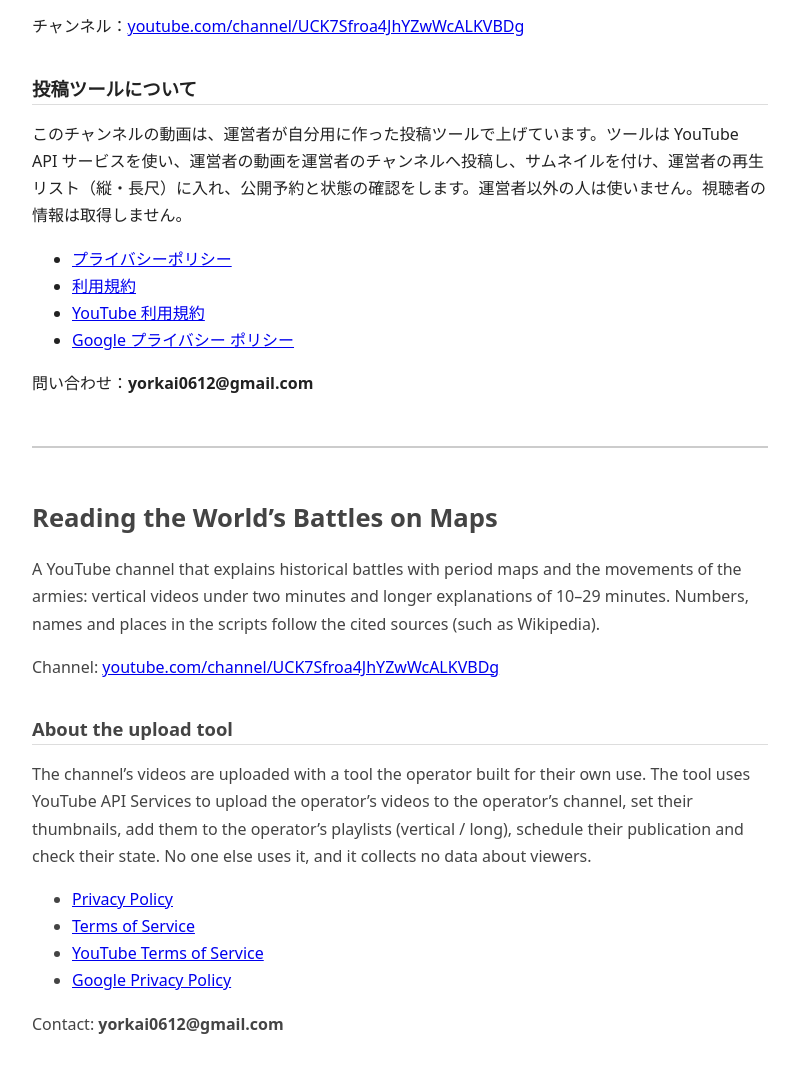
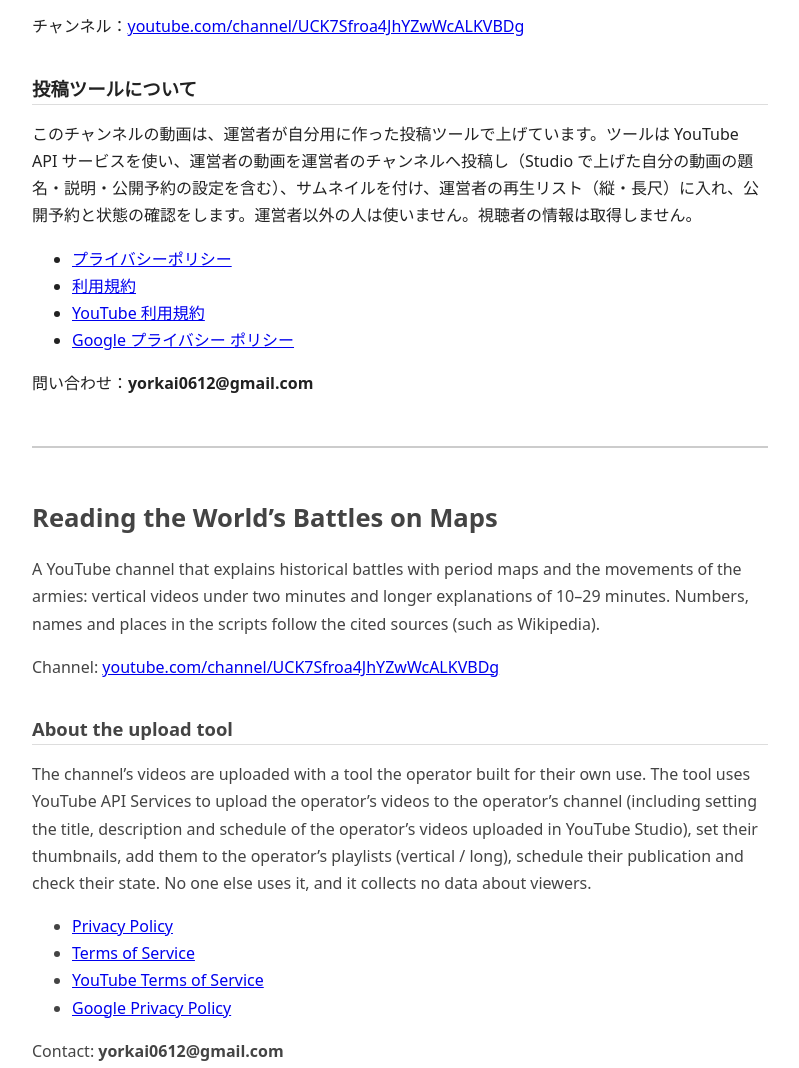
Before and after one commit to york061231/chizu-kassen, a plain HTML site: page index.html in a window 1280 px wide. Shown: the part 186-1254 px from the top of the page, without its empty margins (240-1039 px from the left). Drawn offline with Linux system fonts and the light colour scheme.

Commit message:
Add index.html

```diff
--- a/index.html
+++ b/index.html
@@ -19,7 +19,7 @@
 <p>チャンネル：<a href="https://www.youtube.com/channel/UCK7Sfroa4JhYZwWcALKVBDg">youtube.com/channel/UCK7Sfroa4JhYZwWcALKVBDg</a></p>
 
 <h2>投稿ツールについて</h2>
-<p>このチャンネルの動画は、運営者が自分用に作った投稿ツールで上げています。ツールは YouTube API サービスを使い、運営者の動画を運営者のチャンネルへ投稿し、サムネイルを付け、運営者の再生リスト（縦・長尺）に入れ、公開予約と状態の確認をします。運営者以外の人は使いません。視聴者の情報は取得しません。</p>
+<p>このチャンネルの動画は、運営者が自分用に作った投稿ツールで上げています。ツールは YouTube API サービスを使い、運営者の動画を運営者のチャンネルへ投稿し（Studio で上げた自分の動画の題名・説明・公開予約の設定を含む）、サムネイルを付け、運営者の再生リスト（縦・長尺）に入れ、公開予約と状態の確認をします。運営者以外の人は使いません。視聴者の情報は取得しません。</p>
 <ul>
   <li><a href="privacy.html">プライバシーポリシー</a></li>
   <li><a href="terms.html">利用規約</a></li>
@@ -36,7 +36,7 @@
 <p>Channel: <a href="https://www.youtube.com/channel/UCK7Sfroa4JhYZwWcALKVBDg">youtube.com/channel/UCK7Sfroa4JhYZwWcALKVBDg</a></p>
 
 <h2>About the upload tool</h2>
-<p>The channel’s videos are uploaded with a tool the operator built for their own use. The tool uses YouTube API Services to upload the operator’s videos to the operator’s channel, set their thumbnails, add them to the operator’s playlists (vertical / long), schedule their publication and check their state. No one else uses it, and it collects no data about viewers.</p>
+<p>The channel’s videos are uploaded with a tool the operator built for their own use. The tool uses YouTube API Services to upload the operator’s videos to the operator’s channel (including setting the title, description and schedule of the operator’s videos uploaded in YouTube Studio), set their thumbnails, add them to the operator’s playlists (vertical / long), schedule their publication and check their state. No one else uses it, and it collects no data about viewers.</p>
 <ul>
   <li><a href="privacy.html">Privacy Policy</a></li>
   <li><a href="terms.html">Terms of Service</a></li>
```
